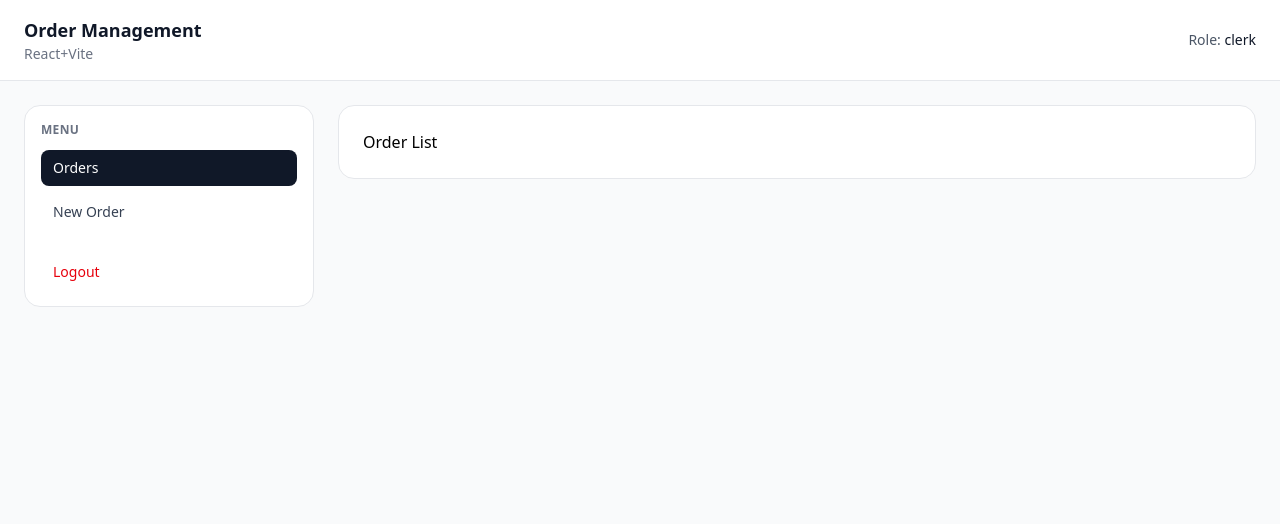
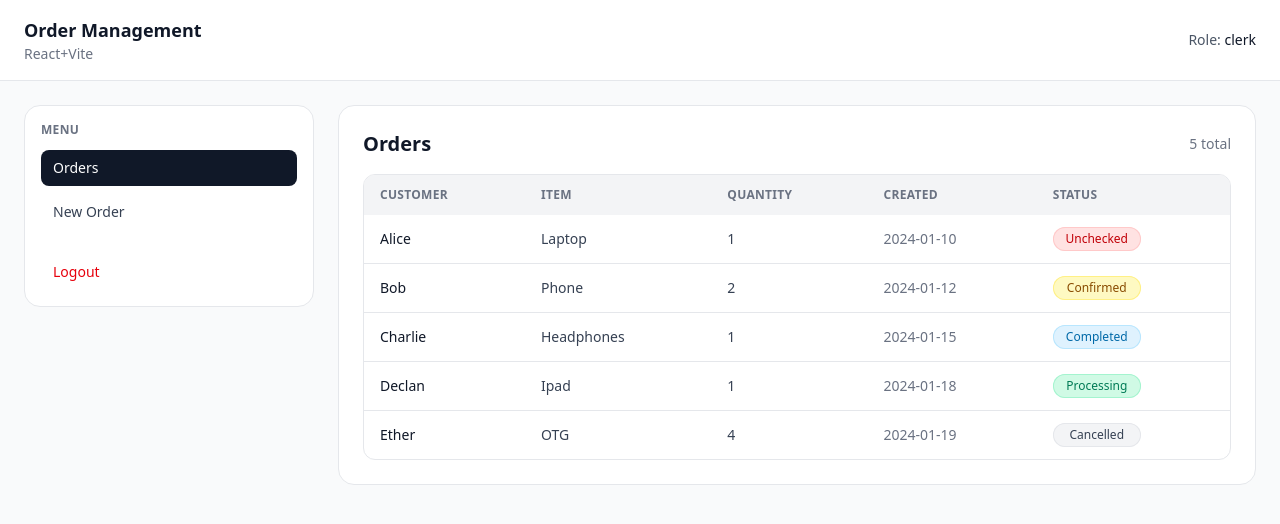
Before and after one commit to ArnavSAMA/order-management-frontend, a React (Vite) app: page /login in a window 1280 px wide. Both pictures are taken after a click on the button "Login as clerk(Admin)". Shown: the top 524 px of the page. Built offline with nearby package versions, Linux system fonts and the light colour scheme.

Commit message:
feat: Demo order List Table for PC done

```diff
--- /dev/null
+++ b/src/components/common/StatusBadge..tsx
@@ -0,0 +1,38 @@
+import type { OrderStatus } from '@/features/orders/types'
+
+function getStatusStyles(status: OrderStatus) {
+  switch (status) {
+    case 'unchecked':
+      return 'bg-red-100 text-red-700 ring-red-200'
+
+    case 'confirmed':
+      return 'bg-yellow-100 text-yellow-800 ring-yellow-200'
+
+    case 'processing':
+  // Green = active / in progress
+        return 'bg-emerald-100 text-emerald-700 ring-emerald-200'
+
+    case 'completed':
+    // Bluish = finished / stable
+        return 'bg-sky-100 text-sky-700 ring-sky-200'
+
+    case 'cancelled':
+      return 'bg-gray-100 text-gray-700 ring-gray-200'
+
+    default:
+      return 'bg-gray-100 text-gray-700 ring-gray-200'
+  }
+}
+
+export default function StatusBadge({ status }: { status: OrderStatus }) {
+  return (
+    <span
+      className={[
+        'inline-flex min-w-[5.5rem] items-center justify-center rounded-full px-3 py-1 text-xs font-medium ring-1 ring-inset',
+        getStatusStyles(status),
+      ].join(' ')}
+    >
+      {status.charAt(0).toUpperCase() + status.slice(1)}
+    </span>
+  )
+}
--- /dev/null
+++ b/src/features/orders/mockOrders.ts
@@ -0,0 +1,44 @@
+import type { Order } from './types'
+
+export const mockOrders: Order[] = [
+  {
+    id: '1',
+    customerName: 'Alice',
+    itemName: 'Laptop',
+    quantity: 1,
+    status: 'unchecked',
+    createdAt: '2024-01-10',
+  },
+  {
+    id: '2',
+    customerName: 'Bob',
+    itemName: 'Phone',
+    quantity: 2,
+    status: 'confirmed',
+    createdAt: '2024-01-12',
+  },
+  {
+    id: '3',
+    customerName: 'Charlie',
+    itemName: 'Headphones',
+    quantity: 1,
+    status: 'completed',
+    createdAt: '2024-01-15',
+  },
+  {
+    id: '4',
+    customerName: 'Declan',
+    itemName: 'Ipad',
+    quantity: 1,
+    status: 'processing',
+    createdAt: '2024-01-18',
+  },
+  {
+    id: '5',
+    customerName: 'Ether',
+    itemName: 'OTG',
+    quantity: 4,
+    status: 'cancelled',
+    createdAt: '2024-01-19',
+  },
+]
--- a/src/features/orders/pages/OrderListPage.tsx
+++ b/src/features/orders/pages/OrderListPage.tsx
@@ -1,3 +1,46 @@
+import StatusBadge from "@/components/common/StatusBadge."
+import { mockOrders } from "../mockOrders"
+
 export default function OrderListPage(){
-    return <h1>Order List</h1>
+    return(
+        <div>
+            <div className="flex items-center justify-between">
+                <h1 className="text-xl font-semibold text-gray-900">
+                    Orders
+                </h1>
+                <p className="text-sm text-gray-500">
+                    {mockOrders.length} total
+                </p>
+            </div>
+
+
+            <div className="mt-4 overflow-hidden rounded-xl border border-gray-200 bg-white">
+                <table className="w-full text-left text-sm">
+                    <thead className="bg-gray-100 text-xs font-semibold uppercase tracking-wide text-gray-500">
+                        <tr>
+                            <th className="px-4 py-3">Customer</th>
+                            <th className="px-4 py-3">Item</th>
+                            <th className="px-4 py-3">Quantity</th>
+                            <th className="px-4 py-3">Created</th>
+                            <th className="px-4 py-3">Status</th>
+                        </tr>
+                    </thead>
+
+                    <tbody className="divide-y divide-gray-200">
+                    {mockOrders.map((order) =>(
+                        <tr key={order.id} className="hover:bg-gray-50 duration-100 ease-in-out">
+                            <td className="px-4 py-3 font-medium text-gray-900">{order.customerName}</td>
+                            <td className="px-4 py-3 text-gray-700">{order.itemName}</td>
+                            <td className="px-4 py-3 text-gray-700">{order.quantity}</td>
+                            <td className="px-4 py-3 text-gray-500">{order.createdAt}</td>
+                            <td className="px-4 py-3">
+                                <StatusBadge status={order.status} />
+                            </td>
+                        </tr>
+                    ))}
+                    </tbody>
+                </table>
+            </div>
+        </div>
+    )
 }
--- /dev/null
+++ b/src/features/orders/types.ts
@@ -0,0 +1,10 @@
+export type OrderStatus= | 'unchecked' | 'confirmed' | 'processing' | 'completed' | 'cancelled'
+
+export type Order = {
+    id: string
+    customerName: string
+    itemName: string
+    quantity: number
+    status: OrderStatus
+    createdAt: string
+}
```
